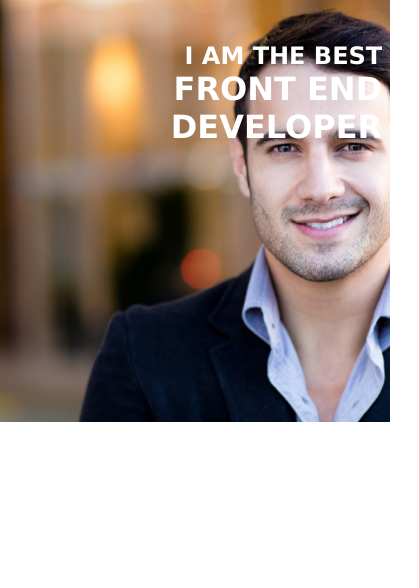
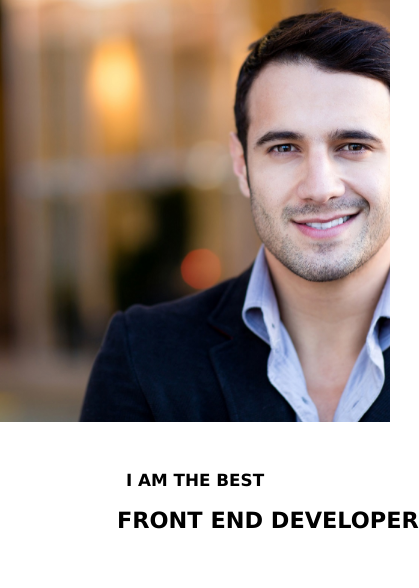
Before and after one commit to kozlowskimichal/kozlowskimichal.github.io, a plain HTML site: page zadania/2_rwd_css/index.html in a window 390 px wide. Shown: the whole page, 419 px wide, since content can reach past the window. Drawn offline with Linux system fonts and the light colour scheme.

Commit message:
poprawki w stylach i htmlu

```diff
--- a/zadania/2_rwd_css/css/style.css
+++ b/zadania/2_rwd_css/css/style.css
@@ -8,61 +8,73 @@
 }
 
 @media (max-width: 1170px) {
-    header.header {
+    #main-header {
         height: 70vh;
         background-image: url(../obrazy/man-2.jpg);
         background-size: cover;
+        background-position: center;
         position: relative;
     }
 
-    div.header_div {
-    height: 100%;
+    div.main-header-caption {
     color: #fff;
     font-family: 'Verdana', 'sans-serif';
+    font-size: 80%;
     position: absolute;
-    text-align: right;
-    left: 0;
     right: 0;
+    text-align: left;
+    width: 40%;
+    line-height: 2;
+    right: 3vh;
     top: 0;
     padding: 5vh 2vw;
+
   }
+
 }
 
 @media (min-width: 1170px) {
-    header.header {
+    #main-header {
     height: 100vh;
     background-image: url(../obrazy/man-1.jpg);
     background-size: cover;
     background-position: center;
     position: relative;
+
     }
 
-    div.header_div {
+    div.main-header-caption {
     color: #fff;
     font-family: 'Verdana', 'sans-serif';
     position: absolute;
     text-align: left;
     left: 3vw;
+    line-height: 2;
     right: 0;
     top: 50%;
     transform: translateY(-50%);
   }
+
+
 }
 
 @media (max-width: 992px) {
-    header.header {
+    #main-header {
         height: 50vh;
         background-image: url(../obrazy/man-1.jpg);
         background-position: top;
     }
 
-    div.header-_div {
+    div.main-header-caption {
     color: #000;
     font-family: 'Verdana', 'sans-serif';
+    font-size: 70%;
     text-align: center;
+    margin: 0 auto;
     left: 0;
     right: 0;
     top: 50vh;
+    white-space: nowrap;
 
       }
 }
--- a/zadania/2_rwd_css/index.html
+++ b/zadania/2_rwd_css/index.html
@@ -8,12 +8,12 @@
 
 </head>
 <body>
-        <header class="header">
-        </header>
-		<div class="header_div">
-        <h2>I AM THE BEST</h2>
-        <h1>FRONT END DEVELOPER</h1>
+        <header id="main-header">
+        <div class="main-header-caption">
+            <h2>I AM THE BEST</h2>
+            <h1>FRONT END DEVELOPER</h1>
         </div>
+    </header>
 
 </body>
 </html>
```
Lines whose indentation alone changed are shown as unchanged.
